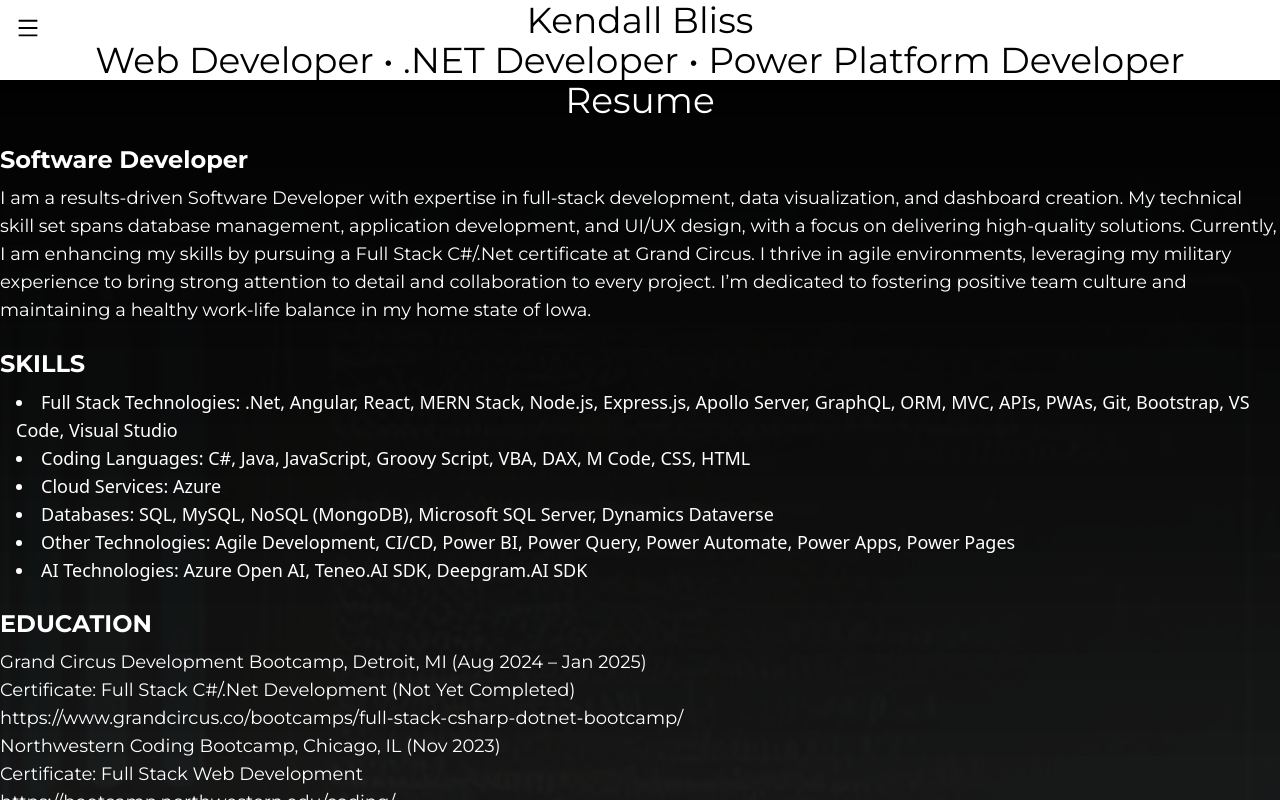
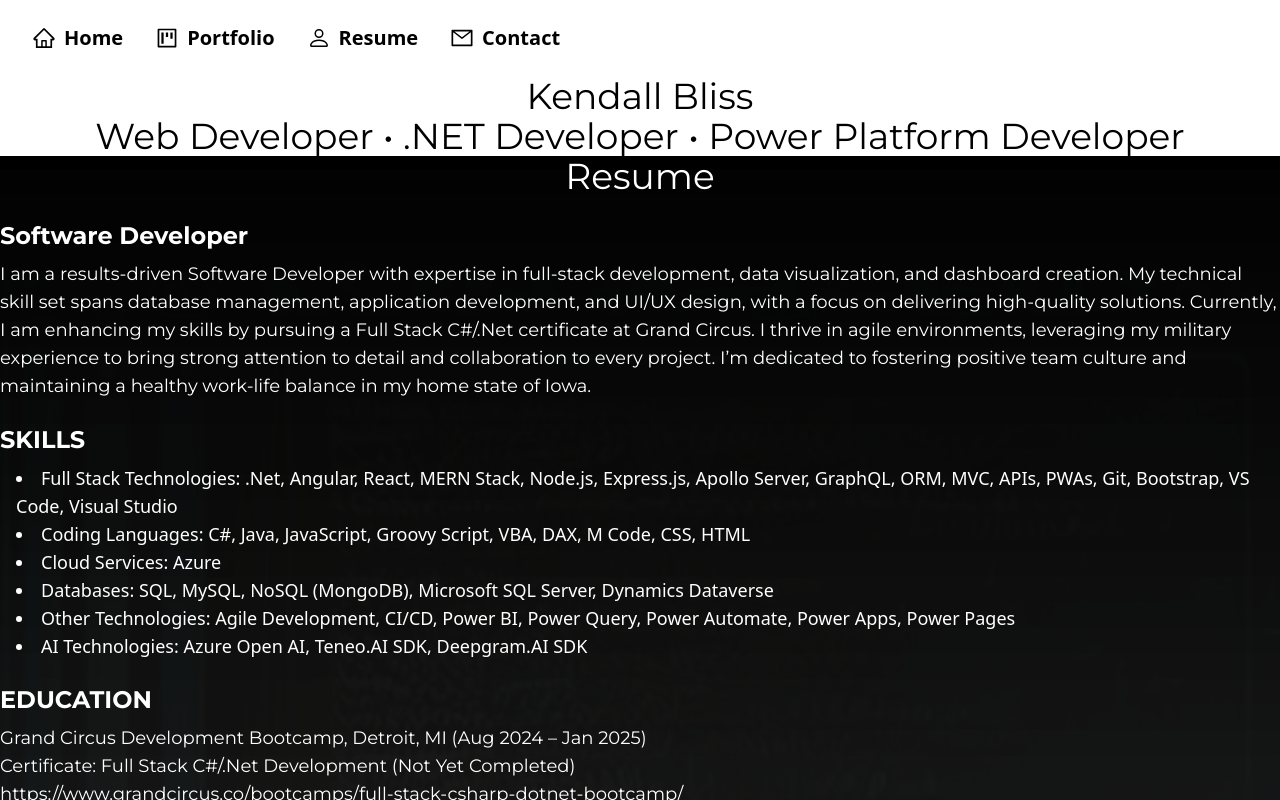
Before and after one commit to kbliss86/react-portfolio, a React (Vite) app: page /Resume in a window 1280 px wide. Shown: the top 800 px of the page. Built offline with nearby package versions, Linux system fonts and the light colour scheme.

Commit message:
made changed to flavicon, navbar and fixed issue with URL redirect in portfolio

```diff
--- a/index.html
+++ b/index.html
@@ -2,10 +2,10 @@
 <html lang="en">
   <head>
     <meta charset="UTF-8" />
-    <link rel="icon" type="image/svg+xml" href="/vite.svg" />
+    <link rel="icon" type="image/webp" href="/KBFlavicon.webp" />
     <meta name="viewport" content="width=device-width, initial-scale=1.0" />
     <!-- <link rel="stylesheet" href="./ouptut.css" /> -->
-    <title>Vite + React</title>
+    <title>Kendall Bliss Portfolio</title>
     <link href="https://fonts.googleapis.com/css2?family=Montserrat:wght@400;700&display=swap" rel="stylesheet">
   </head>
   <body>
--- a/src/App.jsx
+++ b/src/App.jsx
@@ -12,20 +12,13 @@ import '../output.css'
 const App = () => {
   return (
     <div>
+      {/* <Navigation /> */}
       <Header />
-      <Navigation />
       <Outlet />
       <Footer />
     </div>
   );
 };
 
-// const App = () => {
-//   return (
-//     <Layout>
-//       <h1>Hello World</h1>
-//     </Layout>
-//   );
-// }
 
 export default App;
--- a/src/components/Footer.jsx
+++ b/src/components/Footer.jsx
@@ -4,7 +4,7 @@ function Footer() {
     return (
         <footer className="bg-gray-900 text-black text-center py-4 shadow-md">
             <p className="text-lg font-light" style={{ fontFamily: 'Montserrat, sans-serif' }}>
-                &copy; 2023 Kendall Bliss - All Rights Reserved
+                &copy; 2024 Kendall Bliss - All Rights Reserved
             </p>
         </footer>
     );
--- a/src/components/Header.jsx
+++ b/src/components/Header.jsx
@@ -1,8 +1,13 @@
 import React from 'react';
-//Enhance this to make it dazzle!
+import Navigation from './Navigation';
+
 const Header = () => {
   return (
+    // <header className="bg-gradient-to-r from-gray-900 via-blue-800 to-gray-900 text-black py-8 shadow-md">
     <header className="bg-gradient-to-r from-gray-900 via-blue-800 to-gray-900 text-black py-8 shadow-md">
+
+      <Navigation />
+
       <h1 className="text-4xl font-extrabold text-center tracking-wide" style={{ fontFamily: 'Montserrat, sans-serif' }}>
         Kendall Bliss
       </h1>
--- a/src/components/Layout.jsx
+++ b/src/components/Layout.jsx
@@ -12,7 +12,7 @@ const Layout = ({ children }) => {
   return (
     <div>
       <Header />
-      <Navigation />
+      {/* <Navigation /> */}
       {children}
       <Footer />
     </div>
--- a/src/components/Navigation.jsx
+++ b/src/components/Navigation.jsx
@@ -1,61 +1,45 @@
-import React, { useState } from 'react';
-import { AiOutlineMenu, AiOutlineHome, AiOutlineProject, AiOutlineMail } from 'react-icons/ai';
+import React from 'react';
+import { AiOutlineHome, AiOutlineProject, AiOutlineMail } from 'react-icons/ai';
 import { BsPerson } from 'react-icons/bs';
 import { Link } from 'react-router-dom';
 
 const Navbar = () => {
-  const [nav, setNav] = useState(false);
-
-  const navHandle = () => {
-    setNav(!nav);
-    console.log('Changed Nav State');
-  };
-
   return (
-    <div className="navbar fixed top-0 left-0 p-4 z-10 bg-gradient-to-r from-gray-900 via-blue-800 to-gray-900 text-black">
-      <div className={`menu-button ${nav ? 'active' : ''}`} onClick={navHandle}>
-        <AiOutlineMenu className="nav-icon text-2xl cursor-pointer" />
-      </div>
-
-      {nav ? (
-        <div className="menu-items absolute top-full left-0 bg-white border border-gray-300 rounded-md shadow-md p-2 z-20 flex flex-col">
+    // <div className="navbar static top-0 left-0 right-0 p-4 z-50 bg-white text-black shadow-md flex justify-around">
+    <div className="navbar static top-0 left-0 right-0 p-4 z-50 bg-white text-black flex justify-around">
       <Link
         to="/"
-            className="flex items-center text-black hover:bg-gray-100 px-4 py-2 rounded-lg font-bold text-2xl my-2"
-            onClick={navHandle}
+        className="flex items-center hover:text-blue-500 px-4 py-2 font-bold text-xl"
       >
-            <AiOutlineHome size={32} className="mr-2" />
+        <AiOutlineHome size={24} className="mr-2" />
         Home
       </Link>
 
       <Link
         to="/portfolio"
-            className="flex items-center text-black hover:bg-gray-100 px-4 py-2 rounded-lg font-bold text-2xl my-2"
-            onClick={navHandle}
+        className="flex items-center hover:text-blue-500 px-4 py-2 font-bold text-xl"
       >
-            <AiOutlineProject size={32} className="mr-2" />
+        <AiOutlineProject size={24} className="mr-2" />
         Portfolio
       </Link>
 
       <Link
         to="/resume"
-            className="flex items-center text-black hover:bg-gray-100 px-4 py-2 rounded-lg font-bold text-2xl my-2"
-            onClick={navHandle}
+        className="flex items-center hover:text-blue-500 px-4 py-2 font-bold text-xl"
       >
-            <BsPerson size={32} className="mr-2" />
+        <BsPerson size={24} className="mr-2" />
         Resume
       </Link>
 
       <Link
         to="/contact"
-            className="flex items-center text-black hover:bg-gray-100 px-4 py-2 rounded-lg font-bold text-2xl my-2"
-            onClick={navHandle}
+        className="flex items-center hover:text-blue-500 px-4 py-2 font-bold text-xl"
       >
-            <AiOutlineMail size={32} className="mr-2" />
+        <AiOutlineMail size={24} className="mr-2" />
         Contact
       </Link>
-        </div>
-      ) : null}
+      {/* AIOutlineLaptop for Blog */}
+      {/* AIOutlineCoffee for Blog Publisher */}
     </div>
   );
 };
--- a/src/output.css
+++ b/src/output.css
@@ -568,12 +568,8 @@ video {
   }
 }
 
-.fixed {
-  position: fixed;
-}
-
-.absolute {
-  position: absolute;
+.static {
+  position: static;
 }
 
 .relative {
@@ -584,30 +580,25 @@ video {
   left: 0px;
 }
 
+.right-0 {
+  right: 0px;
+}
+
 .top-0 {
   top: 0px;
-}
-
-.top-full {
-  top: 100%;
 }
 
 .z-10 {
   z-index: 10;
 }
 
-.z-20 {
-  z-index: 20;
+.z-50 {
+  z-index: 50;
 }
 
 .mx-auto {
   margin-left: auto;
   margin-right: auto;
-}
-
-.my-2 {
-  margin-top: 0.5rem;
-  margin-bottom: 0.5rem;
 }
 
 .mb-12 {
@@ -638,10 +629,6 @@ video {
   margin-bottom: 2rem;
 }
 
-.ml-16 {
-  margin-left: 4rem;
-}
-
 .ml-4 {
   margin-left: 1rem;
 }
@@ -652,6 +639,10 @@ video {
 
 .mt-2 {
   margin-top: 0.5rem;
+}
+
+.mt-32 {
+  margin-top: 8rem;
 }
 
 .mt-4 {
@@ -742,12 +733,20 @@ video {
   flex-direction: column;
 }
 
+.items-start {
+  align-items: flex-start;
+}
+
 .items-center {
   align-items: center;
 }
 
 .justify-center {
   justify-content: center;
+}
+
+.justify-around {
+  justify-content: space-around;
 }
 
 .gap-8 {
@@ -760,10 +759,6 @@ video {
 
 .rounded-lg {
   border-radius: 0.5rem;
-}
-
-.rounded-md {
-  border-radius: 0.375rem;
 }
 
 .border {
@@ -885,6 +880,10 @@ video {
 .py-8 {
   padding-top: 2rem;
   padding-bottom: 2rem;
+}
+
+.pl-20 {
+  padding-left: 5rem;
 }
 
 .text-left {
@@ -1021,14 +1020,23 @@ video {
   transition-duration: 300ms;
 }
 
+.hover\:border-4:hover {
+  border-width: 4px;
+}
+
+.hover\:border-white:hover {
+  --tw-border-opacity: 1;
+  border-color: rgb(255 255 255 / var(--tw-border-opacity));
+}
+
 .hover\:bg-blue-700:hover {
   --tw-bg-opacity: 1;
   background-color: rgb(29 78 216 / var(--tw-bg-opacity));
 }
 
-.hover\:bg-gray-100:hover {
-  --tw-bg-opacity: 1;
-  background-color: rgb(243 244 246 / var(--tw-bg-opacity));
+.hover\:text-blue-500:hover {
+  --tw-text-opacity: 1;
+  color: rgb(59 130 246 / var(--tw-text-opacity));
 }
 
 .hover\:shadow-lg:hover {
--- a/src/pages/AboutMe.jsx
+++ b/src/pages/AboutMe.jsx
@@ -57,7 +57,7 @@ const AboutMe = () => {
       }}
     >
       {/* Text Container */}
-      <div className="relative z-10 flex flex-col justify-center items-center text-center px-4 mb-20">
+      <div className="relative z-10 flex flex-col justify-center items-center text-center px-4 mb-20 mt-32">
         <h2 className="text-white text-4xl font-extrabold mb-4" style={{ fontFamily: 'Montserrat, sans-serif' }}>
           About Me
         </h2>
@@ -82,13 +82,14 @@ const AboutMe = () => {
       </div>
 
       {/* Timeline Section */}
-      <div className="text-center mb-16">
+      <div className="text-center mb-16 text-white">
         <h2 className="text-4xl font-extrabold mb-12 text-white" style={{ fontFamily: 'Montserrat, sans-serif' }}>
           My Journey
         </h2>
       </div>
       <div className="container mx-auto px-4">
         {timelineData.map((item, index) => (
+          //attempt to alternate allignment
           <div
             key={index}
             className={`mb-12 flex flex-col items-center ${
@@ -106,7 +107,7 @@ const AboutMe = () => {
                   <h3 className="text-3xl font-bold mb-2 text-white" style={{ fontFamily: 'Montserrat, sans-serif' }}>
                     {item.title}
                   </h3>
-                  <p className="text-blue-400 text-xl mb-4" style={{ fontFamily: 'Montserrat, sans-serif' }}>
+                  <p className="text-blue-400 text-xl mb-4 text-white" style={{ fontFamily: 'Montserrat, sans-serif' }}>
                     {item.date}
                   </p>
                 </div>
--- a/src/pages/Portfolio.jsx
+++ b/src/pages/Portfolio.jsx
@@ -1,5 +1,5 @@
 import React, { useState } from 'react';
-import Project from '../components/Project';
+import Project from '../components/Project';//no longer needed as i am using the code from the portfolio compnoent
 
 const projects = [
   //Web Apps
@@ -199,16 +199,18 @@ const Portfolio = () => {
               .map((project, index) => (
                 <div
                   key={index}
-                  className="project-card cursor-pointer hover:shadow-lg transition-shadow"
-                  onClick={() => window.open(project.siteUrl, '_blank')} // Open project URL on click
+                  className="project-card hover:shadow-lg transition-shadow hover:border-4 hover:border-white"
+                  // onClick={() => window.open(project.siteUrl, '_blank')} // Open project URL on click
                   style={{ minHeight: '300px' }}
                 >
+                  <a href={project.siteUrl} target="_blank" rel="noopener noreferrer">
                   <img
                     src={project.imageUrl}
                     alt={project.title}
-                    className="object-cover h-48 w-full rounded-lg"
+                    className="object-cover cursor-pointer h-48 w-full rounded-lg"
                     style={{ height: '200px', width: '100%', objectFit: 'cover' }}
                   />
+                  </a>
                   <div className="p-4">
                     <h3 className="text-2xl font-semibold">{project.title}</h3>
                     {/* Full description, no truncation */}
@@ -223,13 +225,13 @@ const Portfolio = () => {
                     </div>
                     <div className="mt-4">
                       <strong>Repository:</strong>{' '}
-                      <a href={project.projectUrl} target="_blank" rel="noopener noreferrer" className="underline text-blue-400">
+                      <a href={project.projectUrl} target="_blank" rel="noopener noreferrer" className="underline text-blue-400 cursor-pointer">
                         {project.projectUrl}
                       </a>
                     </div>
                     <div className="mt-2">
                       <strong>Live Site:</strong>{' '}
-                      <a href={project.siteUrl} target="_blank" rel="noopener noreferrer" className="underline text-blue-400">
+                      <a href={project.siteUrl} target="_blank" rel="noopener noreferrer" className="underline text-blue-400 cursor-pointer">
                         {project.siteUrl}
                       </a>
                     </div>
```
Also changed, not shown: public/KBFlavicon.webp (added), 1 other file (tests, documents, lock files or other folders). Lines whose indentation alone changed are shown as unchanged.
